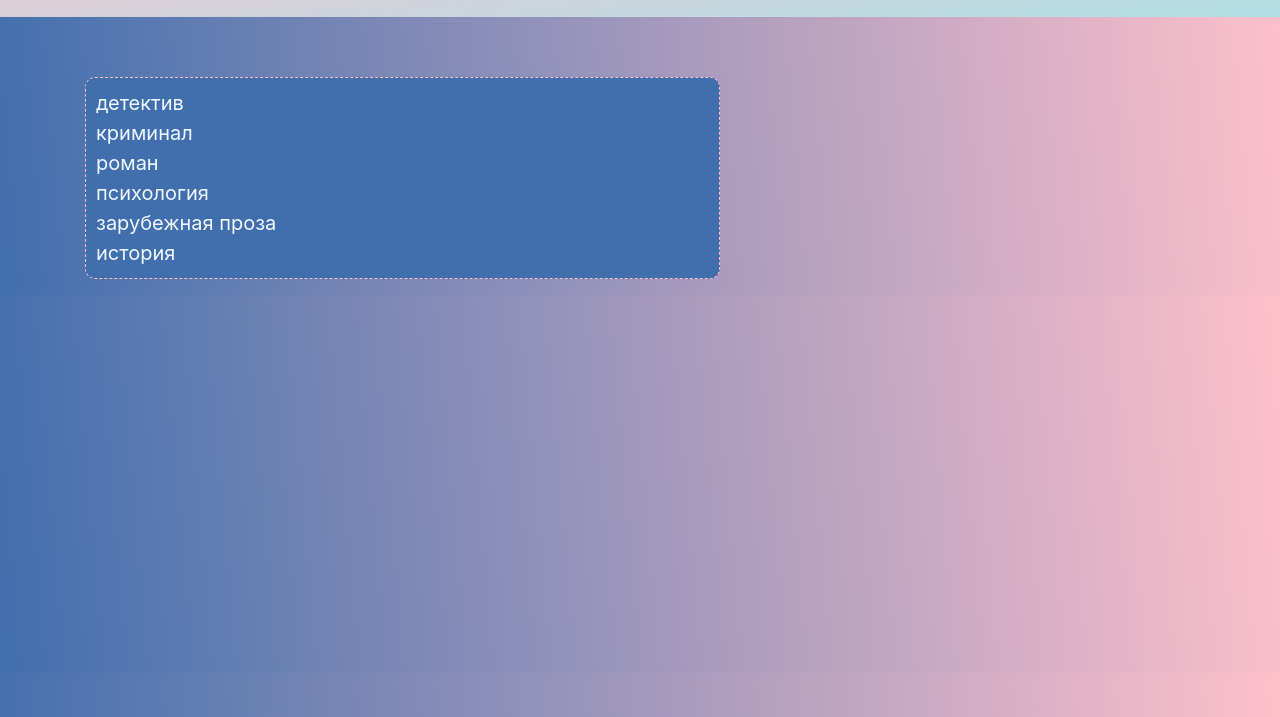
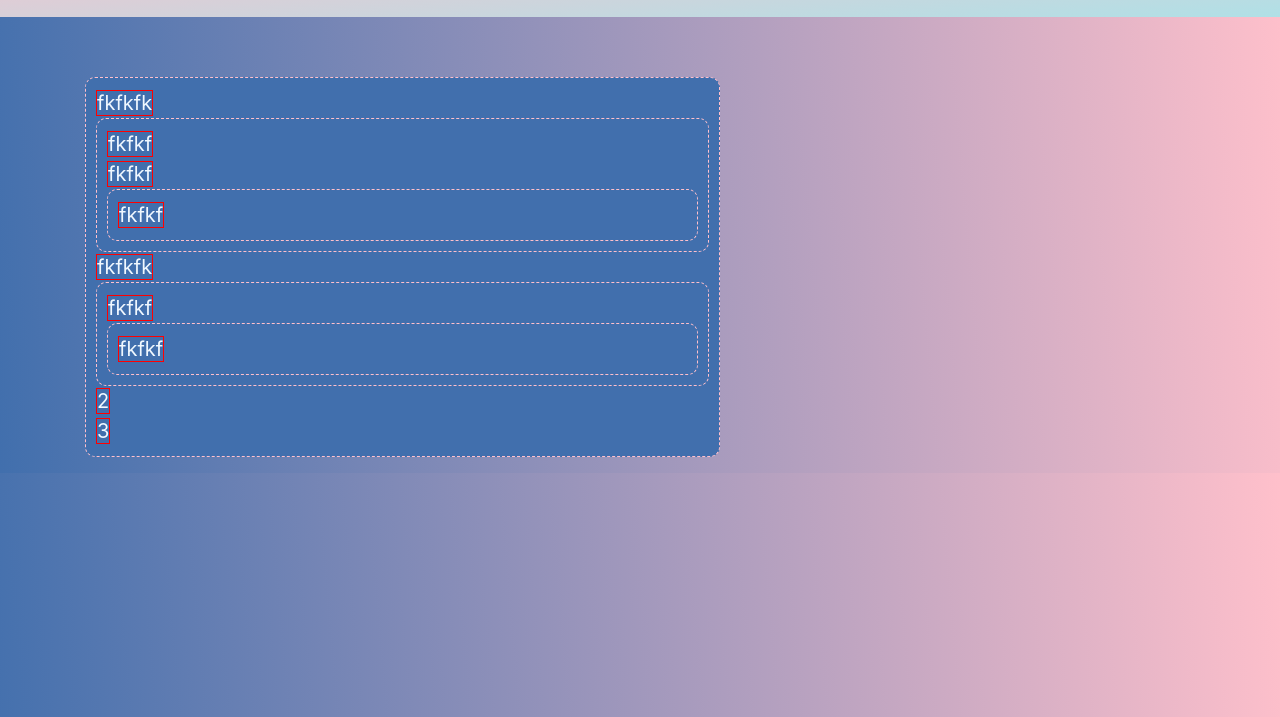
Before and after one commit to KimSerge1/library, a website: page html/index.html in a window 1280 px wide. Both pictures are taken after a click on the button "Пользователь". Shown: the part 83-800 px from the top of the page. Drawn offline with nearby package versions, Linux system fonts and the light colour scheme.

Commit message:
create tree that we can close

```diff
--- a/html/index.html
+++ b/html/index.html
@@ -26,7 +26,7 @@
             </div>
         </div>
     </div>
-    <header class="nav">
+    <header class="nav" id="panel">
         <div class="container">
             <div class="nav__row row">
                 <div class="nav__bar">
@@ -49,28 +49,38 @@
             </div>
         </div>
     </div>
-    <section>
+    <section id="panel_section">
         <div class="container">
             <div class="row">
                 <div class="list col-7 col-sm-7 col-md-7 col-lg-7 col-xl-7">
                     <div class="tree">
 
-                        <!--
                         <ul class="categories">
                             <li class="categories__item">
                                 fkfkfk
                                 <ul class="categories">
                                     <li>fkfkf</li>
-                                    <ul class="categories">
-                                        <li>fkfkf</li>
-                                    </ul>
+                                    <li>fkfkf
+                                        <ul class="categories">
+                                            <li>fkfkf</li>
+                                        </ul>
+                                    </li>
                                 </ul>
                             </li>
-                            <li class="categories__item">1</li>
+                            <li class="categories__item">
+                                fkfkfk
+                                <ul class="categories">
+                                    <li>fkfkf
+                                        <ul class="categories">
+                                            <li>fkfkf</li>
+                                        </ul>
+                                    </li>
+                                </ul>
+                            </li>
                             <li class="categories__item">2</li>
                             <li class="categories__item">3</li>
                         </ul>
-                        -->
+
                     </div>
                 </div>
                 <div class="display_books col-5 col-sm-5 col-md-5 col-lg-5 col-xl-5">
--- a/js/index.js
+++ b/js/index.js
@@ -1 +1,5 @@
-Tree.create_tree();
+//Tree.create_tree();
+let submenu=document.querySelectorAll('.categories__item');
+Tree.li_to_span();
+//Tree.hidden_submenu();
+Tree.show_submenu_on_click();
--- a/js/moduls.js
+++ b/js/moduls.js
@@ -1,6 +1,10 @@
 let access_level={
     User:()=>{
         let user_panel_show=document.querySelector('.register');
+        let show_panel=document.querySelector('#panel');
+        let show_panel_section=document.querySelector('#panel_section');
+        show_panel.style.display="flex";
+        show_panel_section.style.display="block";
         user_panel_show.style.display="none";
     },
     Admin:()=>{
@@ -169,5 +173,37 @@ let Tree={
         for(let i=0;i<categories.length;i++){
             elements.create_list_item('.categories',categories[i]);
         }
+    },
+    li_to_span:()=>{
+        var tree_ul = document.getElementsByTagName('ul')[0];
+        var tree_lis = tree_ul.getElementsByTagName('li');
+        for (var i = 0; i < tree_lis.length; i++) {
+            var li = tree_lis[i];
+            var span = document.createElement('span');
+            li.insertBefore(span, li.firstChild);
+            span.appendChild(span.nextSibling);
+        }
+    },
+    hidden_submenu:()=>{
+        let tree = document.getElementsByTagName('li')[0];
+        let parent_div=tree.parentNode;
+        console.log(parent_div);
+        /*
+        for(let i=0;i<submenu.length;i++){
+            submenu[i].style.display='none';
+        }*/
+    },
+    show_submenu_on_click:()=>{
+        let tree = document.getElementsByTagName('ul')[0];
+        tree.onclick = (event)=>{
+            let target = event.target;
+            if (target.tagName != 'SPAN') {
+                return;
+            }
+            let li = target.parentNode;
+            let children_сontainer = li.getElementsByTagName('ul')[0];
+            if (!children_сontainer) return;
+            children_сontainer.hidden = !children_сontainer.hidden;
+        }
     }
 }
--- a/sass/index.scss
+++ b/sass/index.scss
@@ -1,5 +1,11 @@
 body{
     background: linear-gradient(85deg,#416fad,pink);
+}
+#panel{
+    display: none;
+}
+#panel_section{
+    display: none;
 }
 .register{
     display: block;
@@ -96,4 +102,10 @@ body{
     border-radius: 10px;
     background: #416fad;
     color: aliceblue;
+    &__item{
+        cursor: pointer;
+    }
 }
+span {
+    border: 1px solid red;
+}
```
Also changed, not shown: css/index.css.
